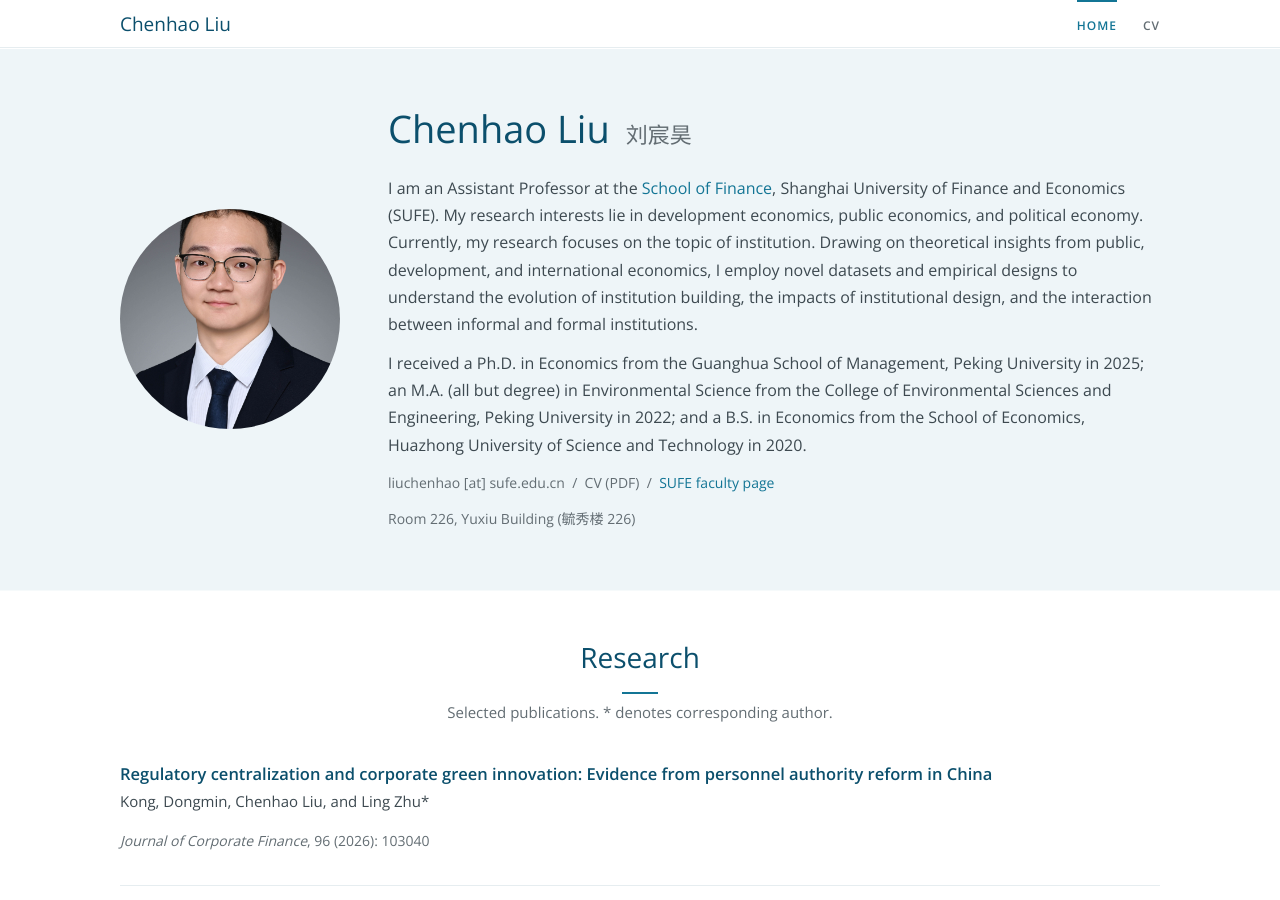
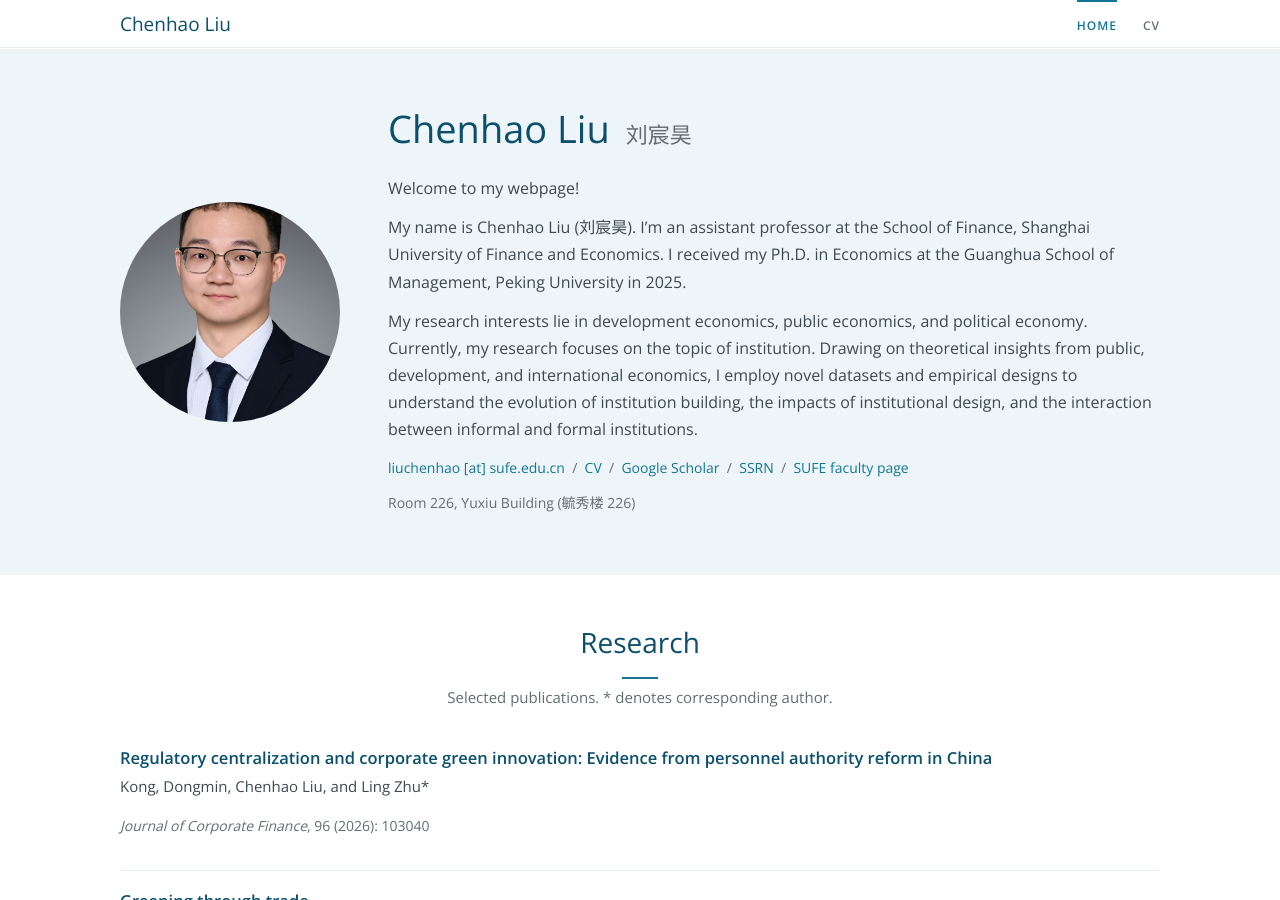
Before and after one commit to ziggsbzz/chenhao-liu, a Jekyll site: the page built from index.html, in a window 1280 px wide and 900 px high. Built offline with Jekyll 4.4.1, drawn with Linux system fonts in a browser that asks for light colours.

Commit message:
Update about text and add CV, Scholar, SSRN links
* Add minimal Jekyll academic homepage for Chenhao Liu

Replace academicpages with a clean single-column layout inspired by
yiqingxu.org. Includes profile content from academic-profile.md,
publications with corresponding-author markers, CV page, headshot,
and Cloudflare Pages build instructions in README.

* Update welcome text and contact links (CV, Scholar, SSRN)

---------

Co-authored-by: Cursor Agent <cursoragent@cursor.com>

```diff
--- a/cv.html
+++ b/cv.html
@@ -6,7 +6,7 @@ permalink: /cv/
 ---
 
 <h1 class="pagehead">Curriculum Vitae</h1>
-<p class="lede"><span>CV (PDF)</span> — full PDF to be posted.</p>
+<p class="lede"><a href="https://drive.google.com/file/d/1nx5RsGiYY2pCDQBZA0qdq6-1SM0M5avL/view?usp=sharing">CV</a> (PDF on Google Drive)</p>
 
 <div class="cv-block">
   <h3>Education</h3>
--- a/index.html
+++ b/index.html
@@ -8,25 +8,27 @@ permalink: /
 <header class="hero">
   <div class="intro">
     <h1>{{ site.author.name_en }} <span class="zh" lang="zh">{{ site.author.name_zh }}</span></h1>
+    <p>Welcome to my webpage!</p>
     <p>
-      I am an Assistant Professor at the <a href="https://fin.sufe.edu.cn/">School of Finance</a>,
-      Shanghai University of Finance and Economics (SUFE). My research interests lie in
-      development economics, public economics, and political economy. Currently, my research
-      focuses on the topic of institution. Drawing on theoretical insights from public,
-      development, and international economics, I employ novel datasets and empirical designs
-      to understand the evolution of institution building, the impacts of institutional design,
-      and the interaction between informal and formal institutions.
+      My name is Chenhao Liu (刘宸昊). I&rsquo;m an assistant professor at the School of Finance,
+      Shanghai University of Finance and Economics. I received my Ph.D. in Economics at the
+      Guanghua School of Management, Peking University in 2025.
     </p>
     <p>
-      I received a Ph.D. in Economics from the Guanghua School of Management, Peking University
-      in 2025; an M.A. (all but degree) in Environmental Science from the College of
-      Environmental Sciences and Engineering, Peking University in 2022; and a B.S. in Economics
-      from the School of Economics, Huazhong University of Science and Technology in 2020.
+      My research interests lie in development economics, public economics, and political economy.
+      Currently, my research focuses on the topic of institution. Drawing on theoretical insights
+      from public, development, and international economics, I employ novel datasets and empirical
+      designs to understand the evolution of institution building, the impacts of institutional
+      design, and the interaction between informal and formal institutions.
     </p>
     <p class="contact">
-      liuchenhao [at] sufe.edu.cn
+      <a href="mailto:{{ site.author.email }}">liuchenhao [at] sufe.edu.cn</a>
       &nbsp;/&nbsp;
-      <span>CV (PDF)</span>
+      <a href="https://drive.google.com/file/d/1nx5RsGiYY2pCDQBZA0qdq6-1SM0M5avL/view?usp=sharing">CV</a>
+      &nbsp;/&nbsp;
+      <a href="https://scholar.google.com/citations?user=qU2dY-IAAAAJ&amp;hl=zh-CN">Google Scholar</a>
+      &nbsp;/&nbsp;
+      <a href="https://papers.ssrn.com/sol3/cf_dev/AbsByAuth.cfm?per_id=4814032">SSRN</a>
       &nbsp;/&nbsp;
       <a href="{{ site.author.sufe_url }}">SUFE faculty page</a>
     </p>
```
Also changed, not shown: README.md.
